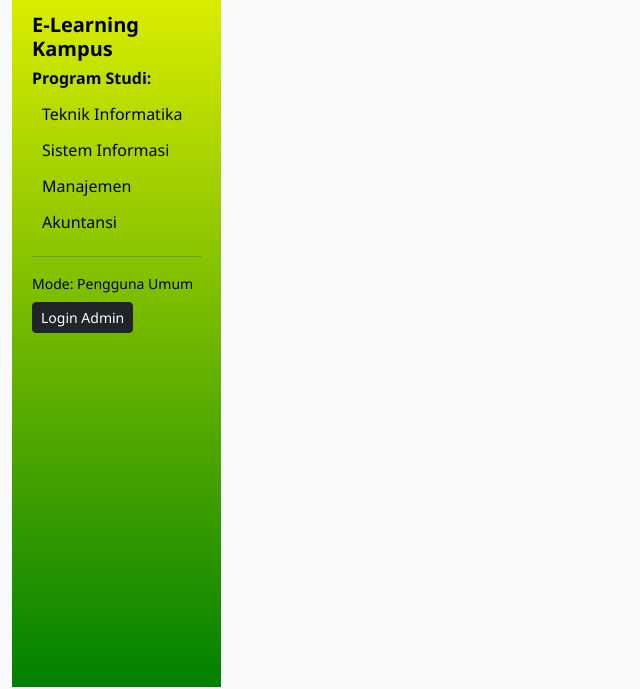
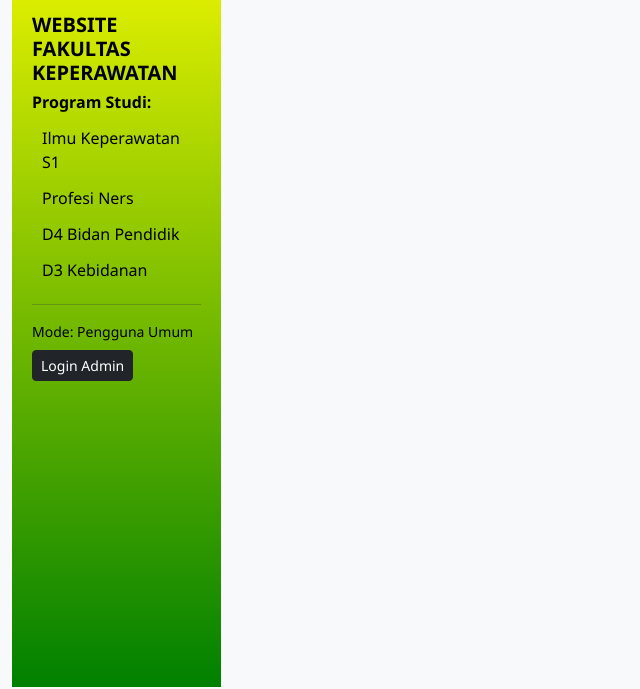
Before and after one commit to 142527/UIT-MKS, a plain HTML site: page index.html in a window 1280 px wide. Shown: the part 113-802 px from the top of the page, without its empty margins (0-640 px from the left). Drawn offline with nearby package versions, Linux system fonts and the light colour scheme.

Commit message:
UPDATE 1.1

```diff
--- a/index.html
+++ b/index.html
@@ -3,7 +3,7 @@
 <head>
   <meta charset="utf-8" />
   <meta name="viewport" content="width=device-width, initial-scale=1" />
-  <title>E-Learning Informasi Kampus</title>
+  <title>WEBSITE FAKULTAS KEPERAWATAN</title>
   <link href="https://cdn.jsdelivr.net/npm/bootstrap@5.3.3/dist/css/bootstrap.min.css" rel="stylesheet">
   <style>
     body {
@@ -76,7 +76,7 @@
       <!-- Sidebar -->
       <aside class="col-lg-3 col-xl-2 sidebar text-center text-lg-start">
         <img src="11.jpg" alt="Logo Kampus" class="img-fluid rounded-circle mb-3" style="width:90px; height:90px; object-fit:cover;">
-        <h5>E-Learning Kampus</h5>
+        <h5>WEBSITE FAKULTAS KEPERAWATAN</h5>
         <h6>Program Studi:</h6>
         <ul class="list-unstyled" id="prodiList"></ul>
         <hr class="text-dark">
@@ -160,56 +160,59 @@
 
   <script src="https://cdn.jsdelivr.net/npm/bootstrap@5.3.3/dist/js/bootstrap.bundle.min.js"></script>
   <script>
-    // Local Storage Helpers
+    // Helper LocalStorage
     const getLS = (k, f=null) => JSON.parse(localStorage.getItem(k) || JSON.stringify(f));
-    const setLS = (k, v) => localStorage.setItem(k, JSON.stringify(v));
+    const setLS = (k,v)=>localStorage.setItem(k,JSON.stringify(v));
 
-    // Demo data
-    if(!getLS('prodi')) setLS('prodi', ['Teknik Informatika','Sistem Informasi','Manajemen','Akuntansi']);
+    // Program Studi baru
+    const daftarProdi = [
+      'Ilmu Keperawatan S1',
+      'Profesi Ners',
+      'D4 Bidan Pendidik',
+      'D3 Kebidanan'
+    ];
+
+    if(!getLS('prodi')) setLS('prodi', daftarProdi);
     if(!getLS('users')) setLS('users', [
       {username:'admin', password:'admin123', role:'admin'},
       {username:'super', password:'super123', role:'super_admin'}
     ]);
     if(!getLS('posts')) setLS('posts', [
-      {id:1,title:'Orientasi Mahasiswa Baru',category:'kegiatan',prodi:'Teknik Informatika',content:'Orientasi 1 Sept 2025 di aula utama.',image:''},
-      {id:2,title:'Daftar Dosen TI',category:'dosen',prodi:'Teknik Informatika',content:'Dr. Ahmad Yani, M.Kom - Keahlian AI',image:''},
-      {id:3,title:'Akreditasi SI',category:'akreditasi',prodi:'Sistem Informasi',content:'Terakreditasi B hingga 2027',image:''}
+      {id:1,title:'Orientasi Mahasiswa Baru',category:'kegiatan',prodi:'Ilmu Keperawatan S1',content:'Orientasi 1 Sept 2025 di aula utama.',image:''},
+      {id:2,title:'Daftar Dosen Keperawatan',category:'dosen',prodi:'Ilmu Keperawatan S1',content:'Ns. Rina, S.Kep., M.Kep - Keahlian Keperawatan Medikal Bedah',image:''},
+      {id:3,title:'Akreditasi Profesi Ners',category:'akreditasi',prodi:'Profesi Ners',content:'Terakreditasi B hingga 2027',image:''}
     ]);
 
-    // Elements
-    const prodiList = document.getElementById('prodiList');
-    const prodiSelect = document.getElementById('prodiSelect');
-    const cardsEl = document.getElementById('cards');
-    const imageUpload = document.getElementById('imageUpload');
-    const previewImage = document.getElementById('previewImage');
-    const existingImage = document.getElementById('existingImage');
-    const postForm = document.getElementById('postForm');
-    const postsList = document.getElementById('postsList');
-    const loginModal = new bootstrap.Modal('#loginModal');
-    const adminPanel = document.getElementById('adminPanel');
-    const adminName = document.getElementById('adminName');
-    const adminRole = document.getElementById('adminRole');
-    const modeLabel = document.getElementById('modeLabel');
+    // Elemen DOM
+    const prodiList=document.getElementById('prodiList');
+    const prodiSelect=document.getElementById('prodiSelect');
+    const cardsEl=document.getElementById('cards');
+    const postForm=document.getElementById('postForm');
+    const postsList=document.getElementById('postsList');
+    const imageUpload=document.getElementById('imageUpload');
+    const previewImage=document.getElementById('previewImage');
+    const existingImage=document.getElementById('existingImage');
+    const adminPanel=document.getElementById('adminPanel');
+    const loginModal=new bootstrap.Modal('#loginModal');
+    const adminName=document.getElementById('adminName');
+    const adminRole=document.getElementById('adminRole');
+    const modeLabel=document.getElementById('modeLabel');
+    let currentProdi=null, currentFilter=null;
 
-    let currentProdi = null;
-    let currentFilter = null;
-
-    // File Reader
-    function readFileAsDataURL(file){
-      return new Promise((res,rej)=>{
-        const reader=new FileReader();
-        reader.onload=()=>res(reader.result);
-        reader.onerror=()=>rej("Gagal membaca file");
-        reader.readAsDataURL(file);
-      });
-    }
+    // File reader
+    const readFileAsDataURL=file=>new Promise((res,rej)=>{
+      const r=new FileReader();
+      r.onload=()=>res(r.result);
+      r.onerror=()=>rej();
+      r.readAsDataURL(file);
+    });
 
     // Preview Gambar
-    imageUpload.addEventListener('change', async e=>{
+    imageUpload.addEventListener('change',async e=>{
       const f=e.target.files[0];
-      if(!f){ previewImage.classList.add('d-none'); return; }
-      const dataURL=await readFileAsDataURL(f);
-      previewImage.src=dataURL;
+      if(!f){previewImage.classList.add('d-none');return;}
+      const data=await readFileAsDataURL(f);
+      previewImage.src=data;
       previewImage.classList.remove('d-none');
     });
 
@@ -228,8 +231,7 @@
         opt.value=p; opt.textContent=p; prodiSelect.appendChild(opt);
       });
       const umum=document.createElement('option');
-      umum.value='Umum'; umum.textContent='Umum';
-      prodiSelect.appendChild(umum);
+      umum.value='Umum'; umum.textContent='Umum'; prodiSelect.appendChild(umum);
       currentProdi=prodis[0]||'Umum';
     }
 
@@ -239,7 +241,7 @@
       let list=posts.slice().reverse();
       if(currentFilter) list=list.filter(p=>p.category===currentFilter);
       if(currentProdi) list=list.filter(p=>p.prodi===currentProdi || p.prodi==='Umum');
-      cardsEl.innerHTML=list.length? '' : '<div class="text-muted">Tidak ada informasi.</div>';
+      cardsEl.innerHTML=list.length?'':'<div class="text-muted">Tidak ada informasi.</div>';
       list.forEach(p=>{
         cardsEl.innerHTML+=`
         <div class="col-12 col-md-6 col-lg-4">
@@ -253,7 +255,7 @@
       });
     }
 
-    // Render Admin Posts
+    // Render Post Admin
     function renderAdminPosts(){
       const posts=getLS('posts',[]);
       postsList.innerHTML='';
@@ -285,7 +287,6 @@
       if(p.image){previewImage.src=p.image;previewImage.classList.remove('d-none');}
       else previewImage.classList.add('d-none');
       imageUpload.value='';
-      openAdminPanel();
     };
 
     // Delete
@@ -312,16 +313,15 @@
       if(id) posts=posts.map(p=>p.id===id?{...p,title,category:cat,prodi,content,image:img}:p);
       else posts.push({id:Date.now(),title,category:cat,prodi,content,image:img});
       setLS('posts',posts);
-      postForm.reset();previewImage.classList.add('d-none');
-      existingImage.value='';renderAdminPosts();renderCards();
+      postForm.reset();previewImage.classList.add('d-none');existingImage.value='';
+      renderAdminPosts();renderCards();
     };
 
-    // Panel
+    // Panel & Login
     function openAdminPanel(){adminPanel.style.display='block';renderAdminPosts();modeLabel.textContent='Admin';}
     document.getElementById('togglePanel').onclick=()=>adminPanel.style.display='none';
     document.getElementById('cancelEdit').onclick=()=>{postForm.reset();previewImage.classList.add('d-none');};
 
-    // Login
     document.getElementById('loginBtn').onclick=()=>loginModal.show();
     document.getElementById('doLogin').onclick=()=>{
       const u=document.getElementById('username').value;
```
